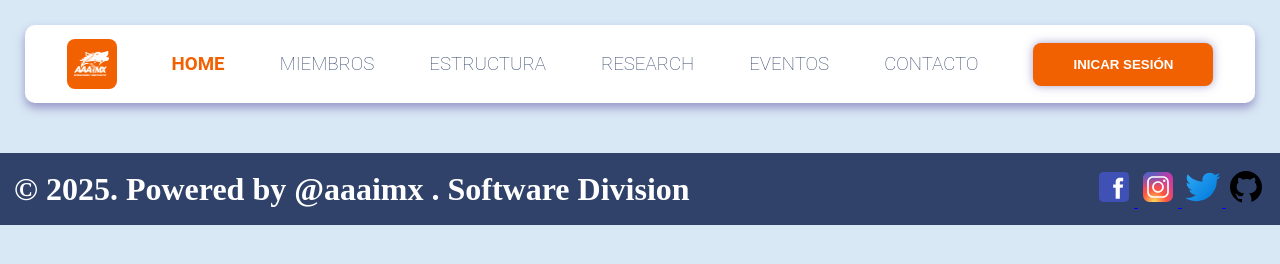
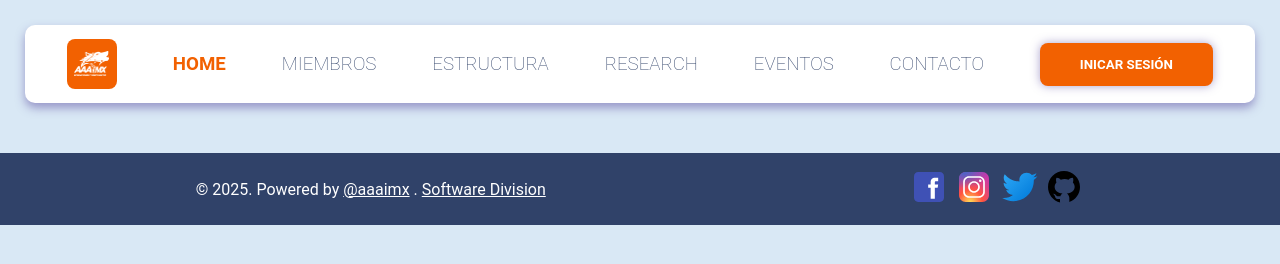
Before and after one commit to Isael7w7/navBar, a plain HTML site: page index.html in a window 1280 px wide. Drawn offline with Linux system fonts and the light colour scheme.

Commit message:
Puse el font family para todo el proyecto, cambié el espaciado del footer. Agregué estilos para el grupo de iconos de redes sociales y cambié el estilo del texto en el footer

```diff
--- a/style.css
+++ b/style.css
@@ -1,6 +1,7 @@
 * {
   padding: 0;
   margin: 0;
+  font-family: "Roboto", sans-serif;
 }
 
 body {
@@ -17,7 +18,6 @@ body {
   justify-content: space-around;
   align-items: center;
   margin: 25px;
-  font-family: 'Roboto', sans-serif;
 }
 
 .cuadrito {
@@ -25,7 +25,6 @@ body {
   width: 50px;
   height: 50px;
   border-radius: 8px;
-
 }
 
 .cuadrito img {
@@ -33,7 +32,6 @@ body {
   height: 35px;
   object-fit: contain;
   margin: 7px;
-
 }
 
 .boton {
@@ -49,7 +47,6 @@ body {
 h3 {
   color: rgb(48 66 105);
   font-weight: lighter;
-
 }
 
 .seleccionado {
@@ -61,7 +58,7 @@ footer {
   background-color: rgb(48 66 105);
 
   display: flex;
-  justify-content: space-between;
+  justify-content: space-around;
   padding: 14px;
   /* border-radius: 10px 10px 0px 0px; */
 
@@ -70,3 +67,17 @@ footer {
   color: white;
   font-weight: bold;
 }
+
+.grupo2 {
+  display: flex;
+  gap: 5px;
+}
+
+footer h1 {
+  font-size: medium;
+  font-weight: normal;
+}
+
+.textoSubrayado {
+  text-decoration: underline;
+}
```
